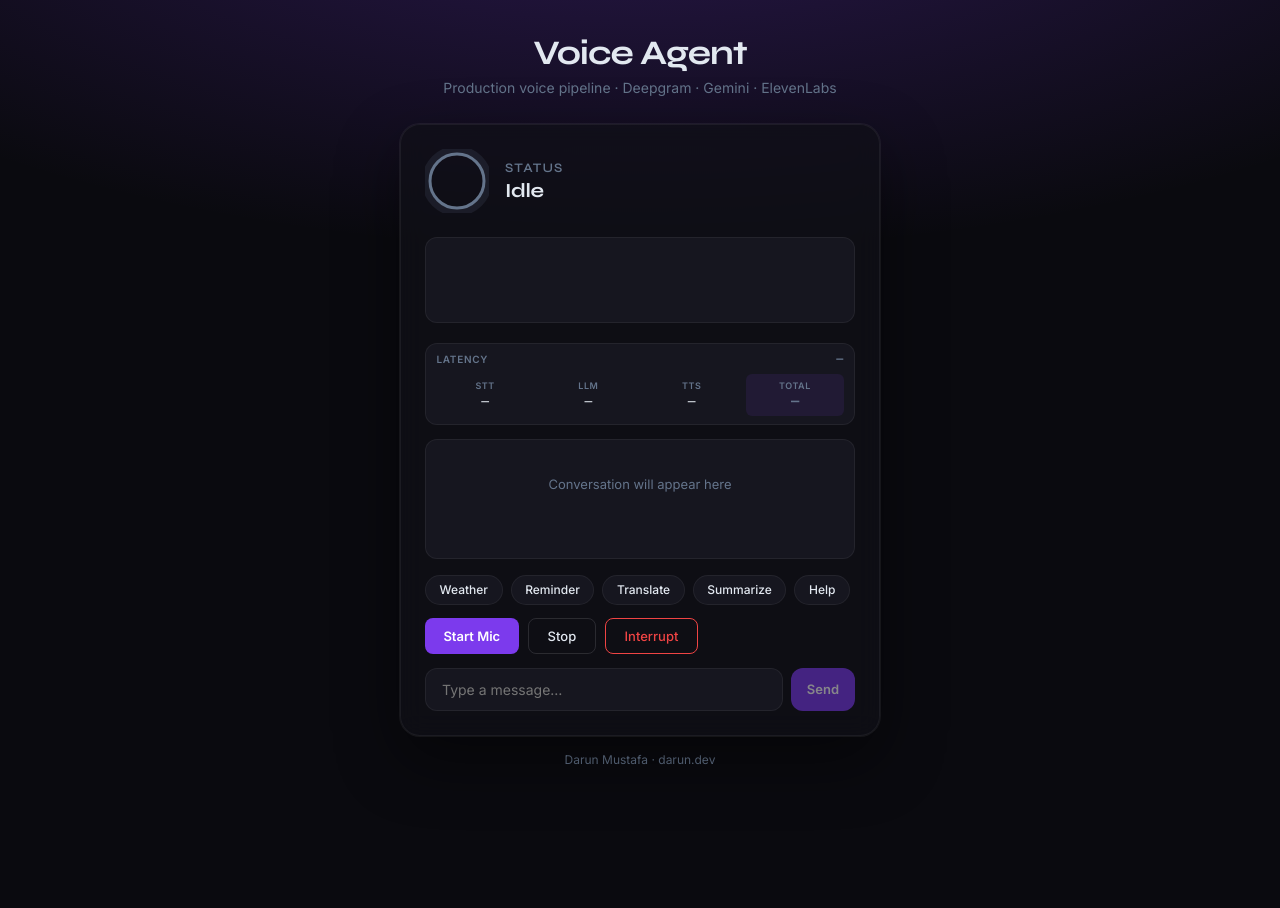
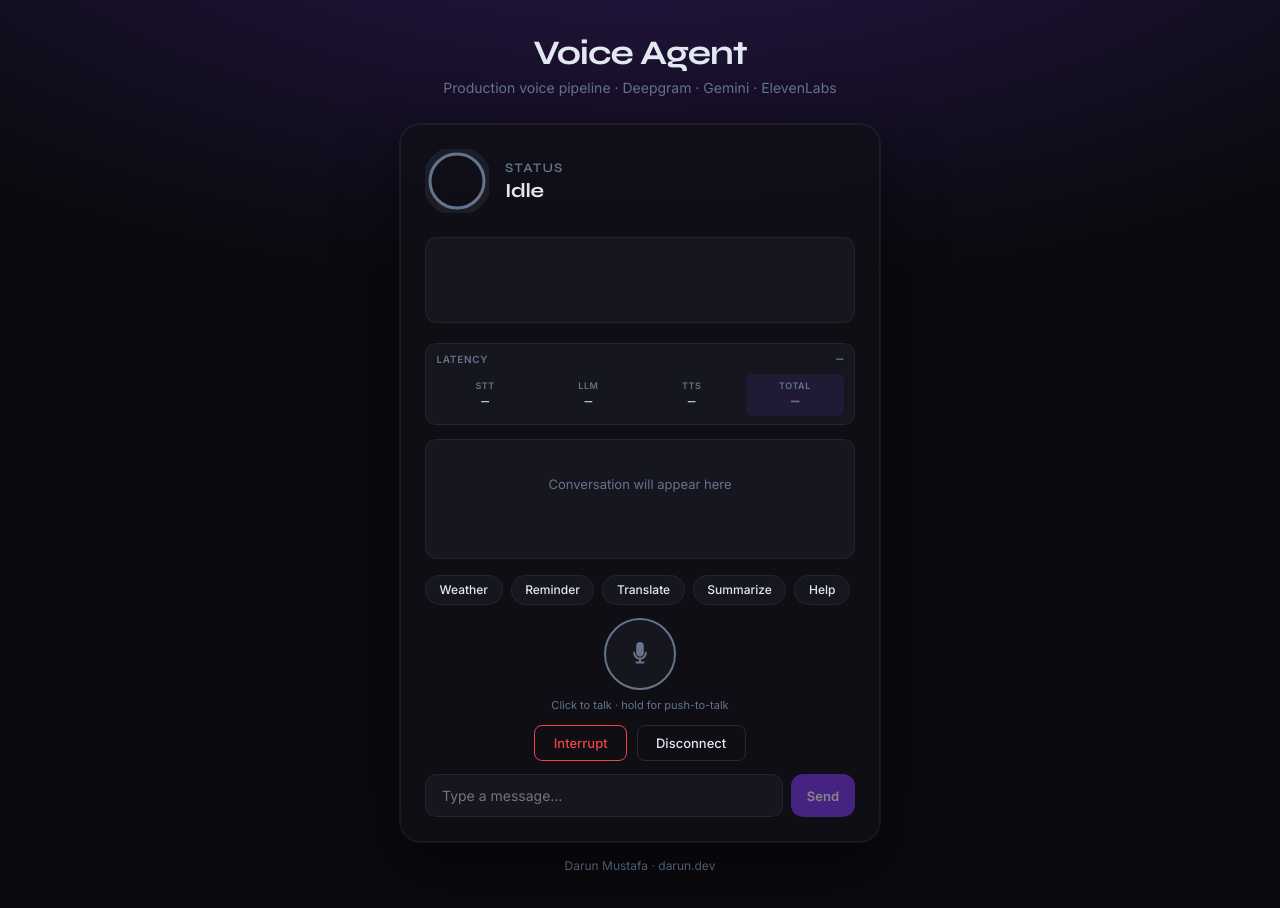
Before and after one commit to darunbjork/voice-agent, a React (Vite) app in the folder packages/web/: page / in a window 1280 px wide. Shown: the top 908 px of the page. Before the commit the page ends 843 px from the top, so only its background shows below. Built offline with nearby package versions, Linux system fonts and the light colour scheme.

Commit message:
feat(web): mic button — click toggle, hold-to-speak, keyboard a11y, r… (#25)

```diff
--- a/packages/web/src/App.tsx
+++ b/packages/web/src/App.tsx
@@ -11,6 +11,7 @@ import { VoiceAgentLayout } from "./components/VoiceAgent/VoiceAgent.js";
 import { ChatLog } from "./components/VoiceAgent/ChatLog.js";
 import { QuickActions } from "./components/VoiceAgent/QuickActions.js";
 import { TextInput } from "./components/VoiceAgent/TextInput.js";
+import { MicButton } from "./components/VoiceAgent/MicButton.js";
 import { LatencyHUD } from "./components/VoiceAgent/LatencyHUD.js";
 import type { AgentVisualState } from "./components/VoiceAgent/StatusRing.js";
 import type { ChatMessageModel } from "./types/chat.js";
@@ -206,12 +207,6 @@ export function App() {
     interrupted: "#ef4444",
   };
 
-  const handleStart = async () => {
-    proxy.connect();
-    await capture.start();
-    appendLog("started");
-  };
-
   const handleStop = () => {
     tts.cancel();
     capture.stop();
@@ -228,6 +223,15 @@ export function App() {
     proxy.sendMessage({ type: "barge_in" });
     appendLog("manual barge-in");
   };
+
+  const micVariant: "idle" | "listening" | "speaking" | "interrupted" =
+    visualState === "interrupted"
+      ? "interrupted"
+      : visualState === "speaking"
+        ? "speaking"
+        : visualState === "listening"
+          ? "listening"
+          : "idle";
 
   return (
     <div
@@ -274,30 +278,29 @@ export function App() {
 
         <QuickActions onAction={sendText} />
 
+        <MicButton
+          isCapturing={capture.isCapturing}
+          onStart={async () => {
+            if (!proxy.isConnected) proxy.connect();
+            await capture.start();
+            appendLog("mic on");
+          }}
+          onStop={() => {
+            capture.stop();
+            appendLog("mic off");
+          }}
+          variant={micVariant}
+        />
+
         <div
           style={{
             display: "flex",
             gap: "0.6rem",
             flexWrap: "wrap",
+            justifyContent: "center",
             marginBottom: "0.85rem",
           }}
         >
-          <button
-            type="button"
-            onClick={handleStart}
-            disabled={capture.isCapturing}
-            style={primaryBtn}
-          >
-            {capture.isCapturing ? "Listening…" : "Start Mic"}
-          </button>
-          <button
-            type="button"
-            onClick={handleStop}
-            disabled={!capture.isCapturing && !proxy.isConnected}
-            style={ghostBtn}
-          >
-            Stop
-          </button>
           <button
             type="button"
             onClick={handleManualBarge}
@@ -309,6 +312,14 @@ export function App() {
             }}
           >
             Interrupt
+          </button>
+          <button
+            type="button"
+            onClick={handleStop}
+            disabled={!capture.isCapturing && !proxy.isConnected}
+            style={ghostBtn}
+          >
+            Disconnect
           </button>
         </div>
 
@@ -334,17 +345,6 @@ export function App() {
   );
 }
 
-const primaryBtn: CSSProperties = {
-  background: "var(--iris)",
-  color: "#fff",
-  border: "none",
-  borderRadius: "var(--radius-sm)",
-  padding: "0.55rem 1.15rem",
-  fontWeight: 600,
-  fontSize: 13,
-  cursor: "pointer",
-};
-
 const ghostBtn: CSSProperties = {
   background: "transparent",
   color: "var(--text)",
--- /dev/null
+++ b/packages/web/src/components/VoiceAgent/MicButton.tsx
@@ -0,0 +1,243 @@
+import { useCallback, useEffect, useRef, useState } from "react";
+import type { KeyboardEvent, PointerEvent } from "react";
+
+const HOLD_THRESHOLD_MS = 180;
+
+export type MicButtonVariant = "idle" | "listening" | "speaking" | "interrupted";
+
+export type MicButtonProps = {
+  isCapturing: boolean;
+  disabled?: boolean;
+  onStart: () => void | Promise<void>;
+  onStop: () => void;
+  variant?: MicButtonVariant;
+};
+
+export function MicButton({
+  isCapturing,
+  disabled = false,
+  onStart,
+  onStop,
+  variant = "idle",
+}: MicButtonProps) {
+  const [pressed, setPressed] = useState(false);
+  const [holdActive, setHoldActive] = useState(false);
+
+  const isCapturingRef = useRef(isCapturing);
+  isCapturingRef.current = isCapturing;
+
+  const pointerIdRef = useRef<number | null>(null);
+  const holdTimerRef = useRef<ReturnType<typeof setTimeout> | null>(null);
+  const holdFiredRef = useRef(false);
+
+  const wantCaptureRef = useRef(false);
+  const pendingStartRef = useRef<Promise<void> | null>(null);
+
+  const clearHoldTimer = useCallback(() => {
+    if (holdTimerRef.current !== null) {
+      clearTimeout(holdTimerRef.current);
+      holdTimerRef.current = null;
+    }
+  }, []);
+
+  const startCapture = useCallback(() => {
+    wantCaptureRef.current = true;
+    if (isCapturingRef.current || pendingStartRef.current) return;
+
+    const p = Promise.resolve(onStart());
+    pendingStartRef.current = p;
+
+    void p
+      .catch(() => {
+        wantCaptureRef.current = false;
+      })
+      .finally(() => {
+        if (pendingStartRef.current === p) pendingStartRef.current = null;
+        if (!wantCaptureRef.current && isCapturingRef.current) {
+          onStop();
+        }
+      });
+  }, [onStart, onStop]);
+
+  const stopCapture = useCallback(() => {
+    wantCaptureRef.current = false;
+    if (pendingStartRef.current) {
+      return;
+    }
+    if (isCapturingRef.current) onStop();
+  }, [onStop]);
+
+  const handlePointerDown = useCallback(
+    (e: PointerEvent<HTMLButtonElement>) => {
+      if (disabled) return;
+      e.preventDefault();
+      pointerIdRef.current = e.pointerId;
+      e.currentTarget.setPointerCapture(e.pointerId);
+      setPressed(true);
+      holdFiredRef.current = false;
+
+      clearHoldTimer();
+      holdTimerRef.current = setTimeout(() => {
+        holdFiredRef.current = true;
+        setHoldActive(true);
+        if (!isCapturingRef.current) startCapture();
+      }, HOLD_THRESHOLD_MS);
+    },
+    [disabled, startCapture, clearHoldTimer],
+  );
+
+  const endPress = useCallback(
+    (e: PointerEvent<HTMLButtonElement>) => {
+      if (pointerIdRef.current !== e.pointerId) return;
+
+      clearHoldTimer();
+      setPressed(false);
+      setHoldActive(false);
+      pointerIdRef.current = null;
+
+      try {
+        if (e.currentTarget.hasPointerCapture(e.pointerId)) {
+          e.currentTarget.releasePointerCapture(e.pointerId);
+        }
+      } catch {}
+
+      if (holdFiredRef.current) {
+        holdFiredRef.current = false;
+        stopCapture();
+        return;
+      }
+
+      if (isCapturingRef.current) stopCapture();
+      else startCapture();
+    },
+    [clearHoldTimer, startCapture, stopCapture],
+  );
+
+  const handlePointerCancel = useCallback(
+    (e: PointerEvent<HTMLButtonElement>) => {
+      clearHoldTimer();
+      setPressed(false);
+      setHoldActive(false);
+      holdFiredRef.current = false;
+      pointerIdRef.current = null;
+      stopCapture();
+
+      try {
+        if (e.currentTarget.hasPointerCapture(e.pointerId)) {
+          e.currentTarget.releasePointerCapture(e.pointerId);
+        }
+      } catch {}
+    },
+    [clearHoldTimer, stopCapture],
+  );
+
+  const handleKeyDown = useCallback(
+    (e: KeyboardEvent<HTMLButtonElement>) => {
+      if (e.key !== "Enter" && e.key !== " ") return;
+      e.preventDefault();
+      if (disabled || e.repeat) return;
+      if (isCapturingRef.current) stopCapture();
+      else startCapture();
+    },
+    [disabled, startCapture, stopCapture],
+  );
+
+  useEffect(() => {
+    return () => {
+      clearHoldTimer();
+    };
+  }, [clearHoldTimer]);
+
+  const displayActive = isCapturing || pressed;
+  const ringColor =
+    variant === "interrupted"
+      ? "var(--error)"
+      : variant === "speaking"
+        ? "var(--iris-soft)"
+        : displayActive
+          ? "var(--success)"
+          : "var(--muted)";
+
+  const label = isCapturing
+    ? holdActive
+      ? "Release to stop"
+      : "Listening — click to stop"
+    : pressed
+      ? "Keep holding for push-to-talk"
+      : "Click to talk · hold for push-to-talk";
+
+  return (
+    <div
+      style={{
+        display: "flex",
+        flexDirection: "column",
+        alignItems: "center",
+        gap: 8,
+        marginBottom: "0.75rem",
+      }}
+    >
+      <button
+        type="button"
+        disabled={disabled}
+        aria-label={isCapturing ? "Stop microphone" : "Start microphone"}
+        aria-pressed={isCapturing}
+        onPointerDown={handlePointerDown}
+        onPointerUp={endPress}
+        onPointerCancel={handlePointerCancel}
+        onKeyDown={handleKeyDown}
+        style={{
+          width: 72,
+          height: 72,
+          borderRadius: "50%",
+          border: `2px solid ${ringColor}`,
+          background: displayActive ? "rgba(34, 197, 94, 0.15)" : "var(--surface-2)",
+          color: ringColor,
+          cursor: disabled ? "not-allowed" : "pointer",
+          display: "flex",
+          alignItems: "center",
+          justifyContent: "center",
+          boxShadow: displayActive ? `0 0 0 6px ${ringColor}22` : "none",
+          transform: pressed ? "scale(0.96)" : "scale(1)",
+          transition:
+            "transform 80ms ease, box-shadow 120ms ease, background 120ms ease, border-color 120ms ease",
+          outline: "none",
+          touchAction: "none",
+          opacity: disabled ? 0.5 : 1,
+        }}
+      >
+        <svg
+          width="28"
+          height="28"
+          viewBox="0 0 24 24"
+          fill="none"
+          xmlns="http://www.w3.org/2000/svg"
+          aria-hidden
+        >
+          <path
+            d="M12 1.75a3.25 3.25 0 0 0-3.25 3.25v6a3.25 3.25 0 1 0 6.5 0v-6A3.25 3.25 0 0 0 12 1.75Z"
+            fill="currentColor"
+          />
+          <path
+            d="M7 11a5 5 0 0 0 10 0"
+            stroke="currentColor"
+            strokeWidth="1.75"
+            strokeLinecap="round"
+          />
+          <path d="M12 16v3.25" stroke="currentColor" strokeWidth="1.75" strokeLinecap="round" />
+          <path d="M9 19.25h6" stroke="currentColor" strokeWidth="1.75" strokeLinecap="round" />
+        </svg>
+      </button>
+      <span
+        style={{
+          fontSize: 11,
+          color: "var(--muted)",
+          textAlign: "center",
+          maxWidth: 200,
+          lineHeight: 1.35,
+        }}
+      >
+        {label}
+      </span>
+    </div>
+  );
+}
```
